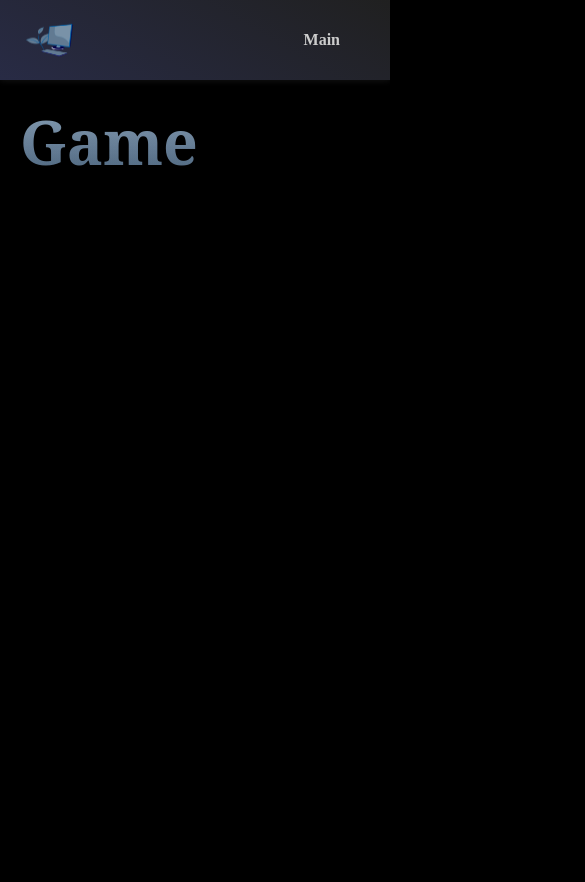
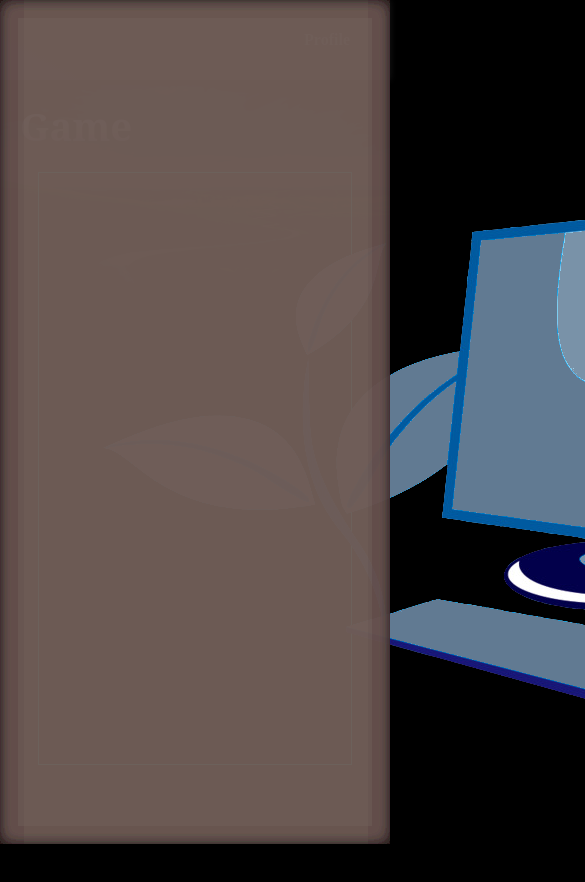
Before and after one commit to TLRKiliann/last-portfolio, a Next.js app in the folder my-app/: page /game in a window 390 px wide. Shown: the top 882 px of the page, 585 px wide, since content can reach past the window. Before the commit the page ends 844 px from the top, so only its background shows below. Built offline with nearby package versions, Linux system fonts and the light colour scheme.

Commit message:
code review

```diff
--- a/my-app/app/components/layout.tsx
+++ b/my-app/app/components/layout.tsx
@@ -17,7 +17,6 @@ const Layout = ({ children }: PropsWithChildren): JSX.Element => {
 
   return (
     <>
-      <main>
       <div ref={ref}>
         <motion.div initial="hidden" animate={mainControls} variants={{
           hidden: {
@@ -40,7 +39,6 @@ const Layout = ({ children }: PropsWithChildren): JSX.Element => {
           {children}
         </motion.div>
       </div>
-      </main>
     </>
   )
 };
--- a/my-app/app/components/navbar.tsx
+++ b/my-app/app/components/navbar.tsx
@@ -13,7 +13,6 @@ const Navbar = (): JSX.Element => {
   const isGamePage: boolean = pathname === "/game";
 
   return (
-    <>
     <nav className={style.navbar}>
 
       <div className={style.image}>
@@ -28,7 +27,7 @@ const Navbar = (): JSX.Element => {
 
       <ul className={style.ul}>
         <li className={style.li}>
-            {!isMainPage && (<Link href="/">Main</Link>)}
+          {!isMainPage && (<Link href="/">Profile</Link>)}
         </li>
         {!isGamePage && (
           <>
@@ -50,7 +49,6 @@ const Navbar = (): JSX.Element => {
       </ul>
 
     </nav>
-    </>
   )
 };
 export default Navbar;
--- a/my-app/app/game/page.tsx
+++ b/my-app/app/game/page.tsx
@@ -1,11 +1,98 @@
-import { JSX } from "react";
-import style from '@/styles/game.module.scss';
+"use client";
+
+import { JSX, useEffect, useRef } from "react";
+import Image from "next/image";
+import style from "@/styles/game.module.scss";
 
 const GamePage = (): JSX.Element => {
-    return (
-        <div>
-            <h1 className={style.h1}>Game</h1>
+
+  const canvasRef = useRef<HTMLCanvasElement>(null);
+
+  useEffect(() => {
+
+    const canvas = canvasRef.current!;
+    const ctx = canvas.getContext("2d")!;
+
+    canvas.width = window.innerWidth;
+    canvas.height = window.innerHeight;
+
+    let mouse = { x: 0, y: 0 };
+    let prev = { x: 0, y: 0 };
+
+    const colors = [
+      "#ffffff",
+      "#7df9ff",
+      "#c77dff",
+      "#ffd166",
+      "#ff4d6d"
+    ];
+
+    const mouseMove = (e: MouseEvent) => {
+      prev.x = mouse.x;
+      prev.y = mouse.y;
+
+      mouse.x = e.clientX;
+      mouse.y = e.clientY;
+    };
+
+    window.addEventListener("mousemove", mouseMove);
+
+    const animate = () => {
+
+      // fade progressif du canvas (fait disparaître les traits)
+      ctx.fillStyle = "rgba(0,0,0,0.06)";
+      ctx.fillRect(0, 0, canvas.width, canvas.height);
+
+      const color = colors[Math.floor(Math.random() * colors.length)];
+
+      ctx.beginPath();
+      ctx.moveTo(prev.x, prev.y);
+      ctx.lineTo(mouse.x, mouse.y);
+
+      ctx.strokeStyle = color;
+      ctx.lineWidth = 4;
+
+      ctx.shadowColor = color;
+      ctx.shadowBlur = 15;
+
+      ctx.stroke();
+
+      requestAnimationFrame(animate);
+
+    };
+
+    animate();
+
+    return () => {
+      window.removeEventListener("mousemove", mouseMove);
+    };
+
+  }, []);
+
+  return (
+    <div>
+
+      <canvas ref={canvasRef} className={style.starCanvas} />
+
+      <div className={style.maindivimg}>
+        <div className={style.divbgimg}>
+          <Image
+            src="/images/green_path.jpg"
+            width="500"
+            height="500"
+            loading="eager"
+            className={style.bg_img}
+            alt="image bg"
+          />
         </div>
-    )
+      </div>
+
+      <h1 className={style.h1}>Game</h1>
+
+      <div className={style.container}></div>
+
+    </div>
+  );
 };
+
 export default GamePage;
--- a/my-app/app/page.tsx
+++ b/my-app/app/page.tsx
@@ -1,7 +1,6 @@
 import { JSX } from 'react';
 import Image  from 'next/image';
 import Layout from "./components/layout";
-//import Navbar from './components/navbar';
 import MainTitle from './components/mainTitle';
 import SkillsSection from './components/skillsSection';
 import ProjectsSection from './components/projectsSection';
@@ -9,11 +8,8 @@ import Footer from './components/footer';
 import style from '@/styles/page.module.scss';
 
 const Page = (): JSX.Element => {
-
   return (
     <>
-      {/* <Navbar /> */}
-
       <div className={style.maindivimg}>
         <div className={style.divbgimg}>
           <Image
--- a/my-app/styles/game.module.scss
+++ b/my-app/styles/game.module.scss
@@ -7,10 +7,45 @@
     -webkit-text-fill-color: transparent;
 }
 
+.starCanvas{
+    position: fixed;
+    top: 0;
+    left: 0;
+    width: 100%;
+    height: 100%;
+    pointer-events: none;
+    z-index: 1000;
+}
+
+.maindivimg {
+    display: flex;
+    justify-content: center;
+    .divbgimg {
+        position: fixed;
+        width: 100%;
+        height: auto;
+        opacity: 0.2;
+        z-index: -1;
+        .bg_img {
+            width: 100%;
+            height: auto;
+            object-fit: cover;
+        }
+    }
+}
+
 .h1 {
     margin: 20px;
     font-family: fonts.$noto_serif;
-    font-size: 3.8rem;
+    font-size: 2.4rem;
     @include text-color(rgba(141, 154, 166, 0.9), rgba(112,128,144, 0.75));
     filter: contrast(200%);
 }
+
+.container {
+    width: 80%;
+    height: 70vh;
+
+    margin: auto;
+    border: 1px solid cyan;
+}
--- a/my-app/styles/navbar.module.scss
+++ b/my-app/styles/navbar.module.scss
@@ -19,7 +19,7 @@
       margin-left: 10px;
       object-fit: cover;
       border-radius: 10%;
-      }
+    }
   }
   .ul {
     width: 80%;
@@ -29,7 +29,7 @@
     .li {
       list-style: none;
       padding: 10px 0;
-      }
+    }
   }
   .li, a {
     margin: 0;
@@ -42,53 +42,52 @@
     filter: contrast(100%);
     transition: transform ease-in-out 0.1s;
     &:hover {
-      transform: scale(1.1);
+      color: colors.$light_blue;
+      transform: scale(1.05);
     }
     &:active {
       color: colors.$aqua;
-    }
-    a:hover {
-      transform: scale(1.15);
-      color: colors.$light_blue;
+      transform: scale(0.95);
     }
   }
 }
 
 @media screen and (max-width: 900px) {
   .navbar {
-    width: 100vw;
+    width: auto;
     display: flex;
     .image {
+      width: 20%;
       margin: auto;
-      margin-left: 10px;
       display: flex;
       align-items: center;
-      border-radius: 10%;
       .img {
         display: flex;
-        width: 100%;
+        width: auto;
         height: auto;
+        margin-left: 10px;
         object-fit: cover;
         border-radius: 10%;
       }
     }
     .ul {
-      width: 100%;
+      width: 80%;
       display: flex;
       align-items: center;
       justify-content: right;
-    }
-    .li {
-      list-style: none;
-      padding: 10px 0px;
+      .li {
+        list-style: none;
+        padding: 10px 0;
+      }
     }
     .li, a {
-      margin: 0px 20px;
+      margin: 0;
+      margin-right: 20px;
       text-decoration: none;
       font-size: 1.0rem;
-      color: colors.$lightgrey;
-      transition: transform ease .2s;
-      padding: 10px;
+      color: colors.$middleslateblue;
+      filter: contrast(100%);
+      transition: transform ease-in-out 0.1s;
     }
   }
 }
--- a/my-app/styles/projects.module.scss
+++ b/my-app/styles/projects.module.scss
@@ -190,13 +190,13 @@
   color: colors.$lightgrey;
   font-family: fonts.$akayakanadaka_font;
   .header {
-    margin: auto 0px;
-    font-size: 2rem;
+    margin: auto;
+    font-size: 2.0rem;
     @include text-color(rgba(141, 154, 166, 0.9), rgba(112,128,144, 0.75));
     filter: contrast(200%);
   }
   .divproject {
-    margin: 20px 0px;
+    margin: 20px 10px;
     display: flex;
     align-items: top;
     justify-content: space-between;
```
Also changed, not shown: my-app/app/components/footer.tsx (+5 -7 lines), my-app/app/components/projects/projectFour.tsx (+19 -33 lines), my-app/app/components/projects/projectOne.tsx (+33 -19 lines), my-app/styles/footer.module.scss (+16 -12 lines). Lines whose indentation alone changed are shown as unchanged.
